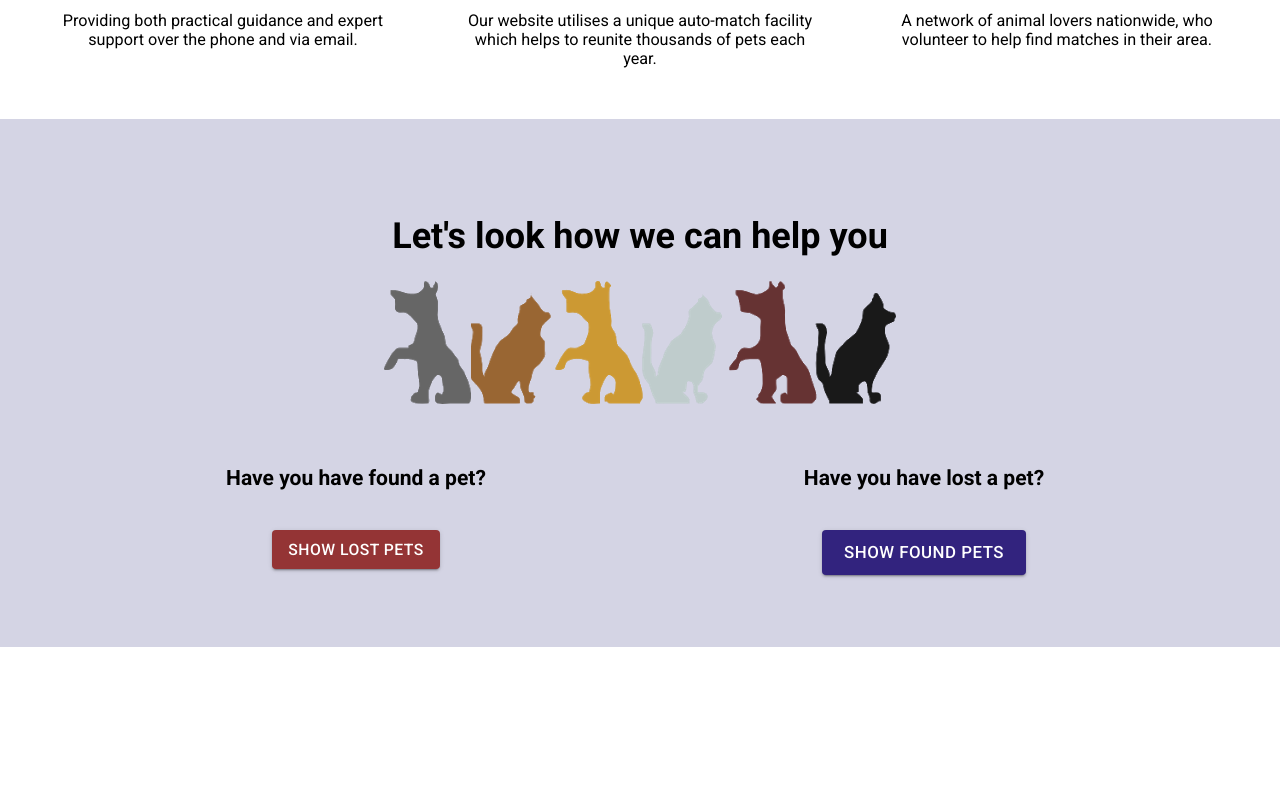
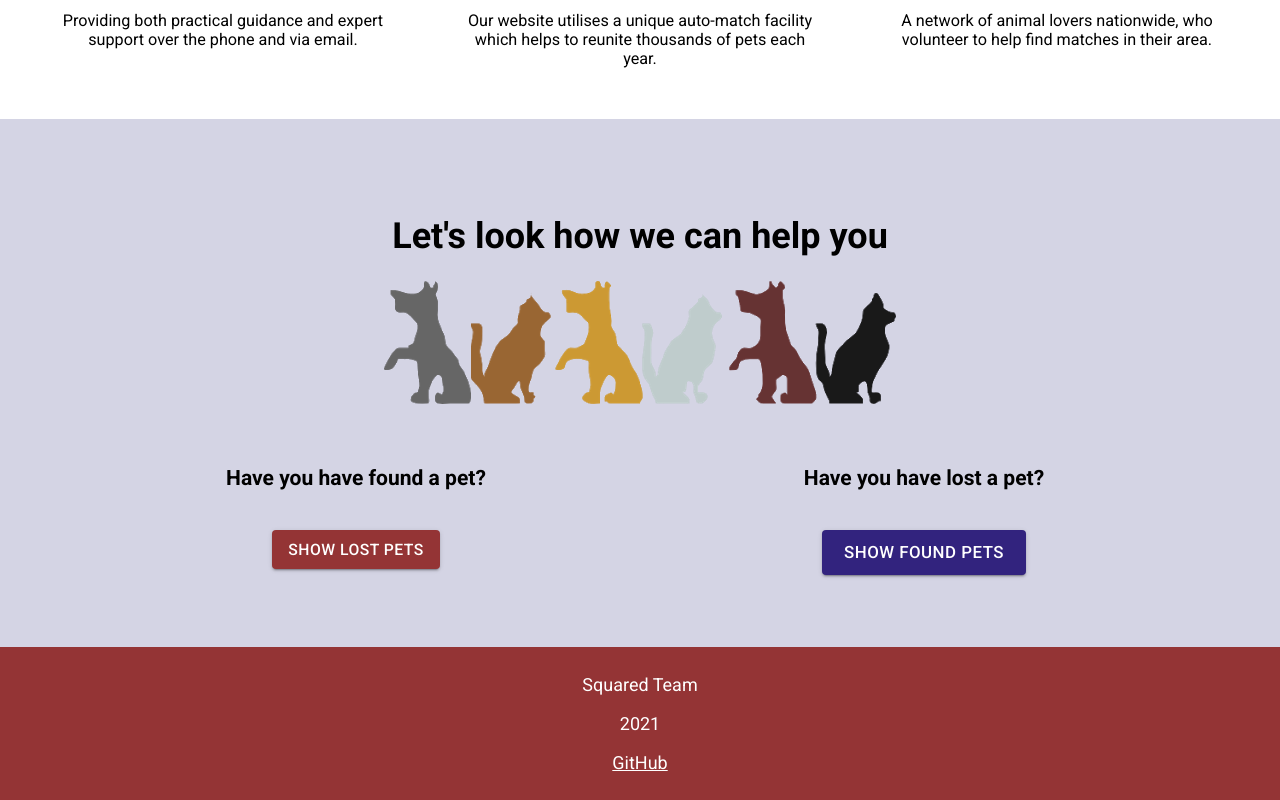
Before and after one commit to 666squared999/front, a React (Create React App) app: page / in a window 1280 px wide. Shown: the part 1357-2157 px from the top of the page. Before the commit the page ends 2004 px from the top, so only its background shows below. Built offline with nearby package versions, Linux system fonts and the light colour scheme.

Commit message:
feat: add footer

```diff
--- a/src/App.tsx
+++ b/src/App.tsx
@@ -2,6 +2,7 @@ import React from "react";
 import "./assets/style.scss";
 import { ThemeProvider, createMuiTheme } from "@material-ui/core/styles";
 import { Router } from "./components/Router";
+import { Footer } from "./components/Footer";
 
 const theme = createMuiTheme({
     palette: {
@@ -19,6 +20,7 @@ function App() {
         <div className="App">
             <ThemeProvider theme={theme}>
                 <Router />
+                <Footer />
             </ThemeProvider>
         </div>
     );
--- /dev/null
+++ b/src/components/Footer/index.tsx
@@ -0,0 +1,15 @@
+import React, { FC } from "react";
+import { Router } from "../Router";
+import "./style.scss";
+
+export const Footer: FC = () => {
+    return (
+        <div className="Footer">
+            <p>Squared Team</p>
+            <p>2021</p>
+            <p>
+                <a href="https://github.com/666squared999">GitHub</a>
+            </p>
+        </div>
+    );
+};
--- /dev/null
+++ b/src/components/Footer/style.scss
@@ -0,0 +1,27 @@
+@import "../../assets/style.scss";
+
+.Footer {
+    background-color: #943435;
+    display: flex;
+    flex-direction: row;
+    padding: 1rem 4rem;
+    text-align: center;
+    color: white;
+    font-weight: 400;
+
+    display: flex;
+    flex-direction: column;
+
+    p {
+        margin: 0.5rem;
+    }
+
+    a {
+        color: white;
+        text-decoration: underline;
+    }
+
+    a:visited {
+        color: white;
+    }
+}
--- a/src/components/Header/index.tsx
+++ b/src/components/Header/index.tsx
@@ -1,5 +1,4 @@
 import React, { FC } from "react";
-import { Router } from "../Router";
 import "./style.scss";
 
 export const Header: FC = ({ children }) => {
```
